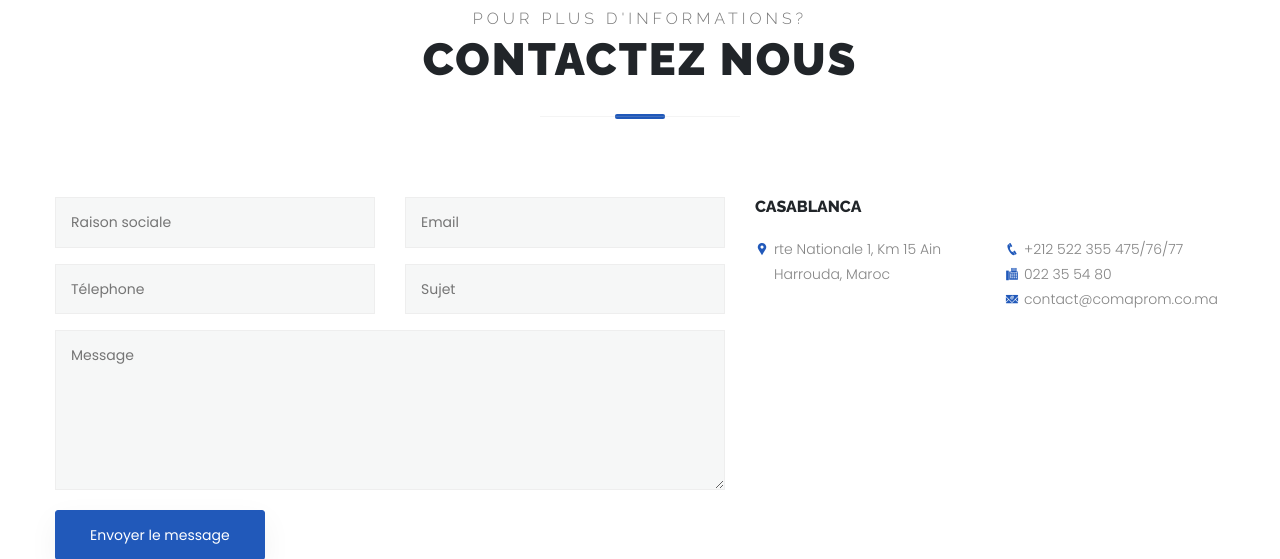
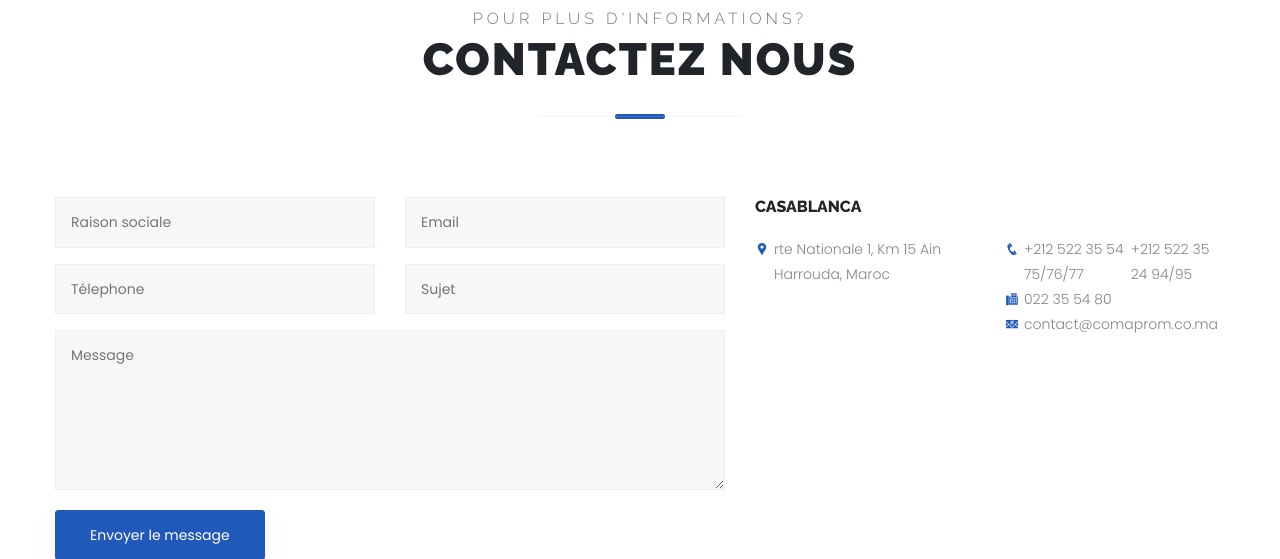
Before and after one commit to tiecoders/comaprom, a PHP site: page / in a window 1280 px wide. Shown: the part 4786-5345 px from the top of the page. Run offline with PHP 8.4, Linux system fonts and the light colour scheme; data that the repository does not hold is empty.

Commit message:
Add phone numbers

```diff
--- a/index.php
+++ b/index.php
@@ -64,7 +64,7 @@ require_once "send_mail.php";
                 <ul>
                     <li>
                         <span class="icon"><i class="icofont-phone"></i></span>
-                        +212 522 355 475/76/77
+                        +212 522 355 475/76/77 <br>
                     </li>
                     <li>
                         <span class="icon"><i class="icofont-google-map"></i></span>
@@ -1005,7 +1005,8 @@ require_once "send_mail.php";
                                 <div style="display: inline-flex;">
                                     <i class="icon icofont-phone"
                                        style="margin-top: 5px;margin-right: 5px;color: #2159ba;"></i>
-                                    <p>+212 522 355 475/76/77</p>
+                                    <p>+212 522 35 54 75/76/77</p>
+                                    <p>+212 522 35 24 94/95</p>
                                 </div>
                                 <div style="display: inline-flex;">
                                     <i class="icon icofont-fax"
@@ -1074,7 +1075,7 @@ require_once "send_mail.php";
                     </div>
                     <div class="item">
                         <i class="icon icofont-phone"></i>
-                        <h6><span>Télephone : </span> +212 522 355 475/76/77</h6>
+                        <h6><span>Télephone : </span> +212 522 35 54 75/76/77<br>+212 522 35 24 94/95</h6>
                     </div>
                     <div class="item">
                         <i class="icon icofont-fax"></i>
```
